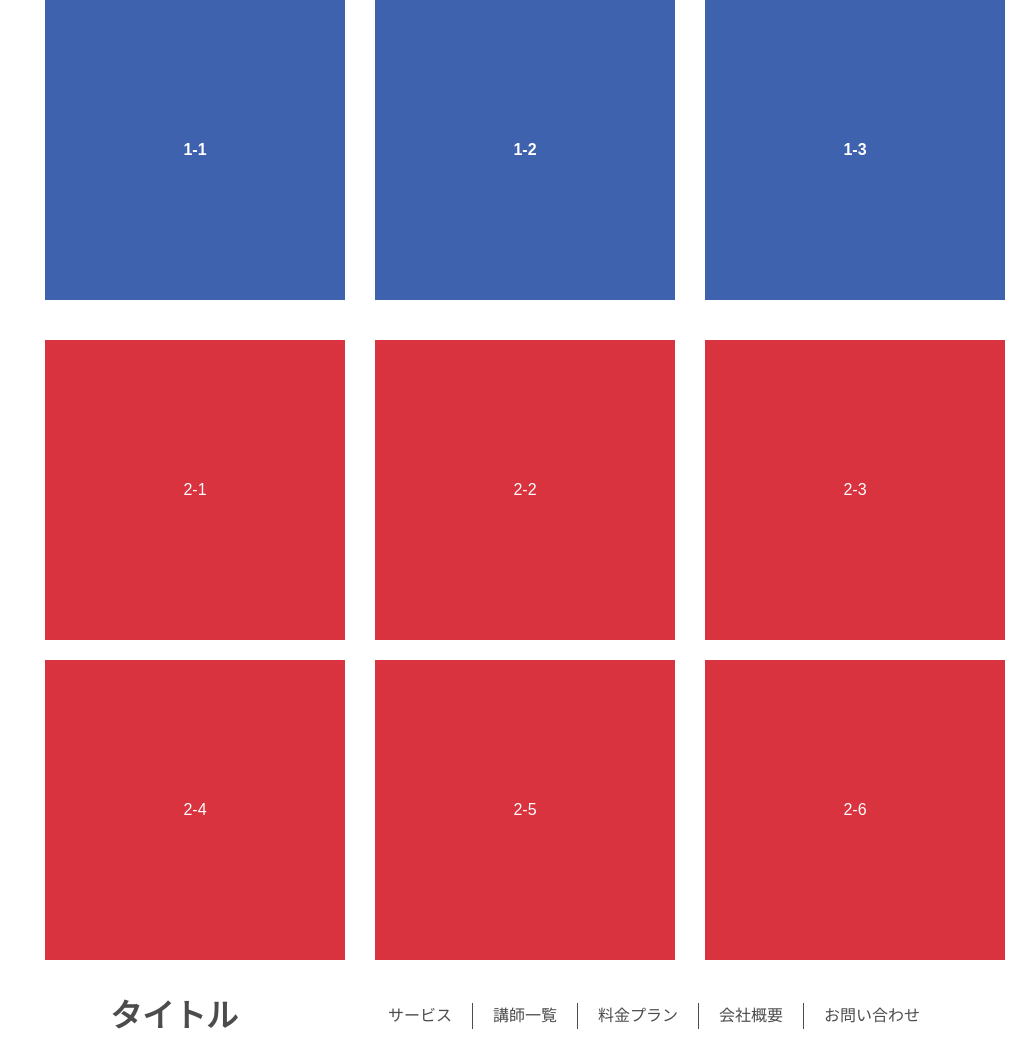
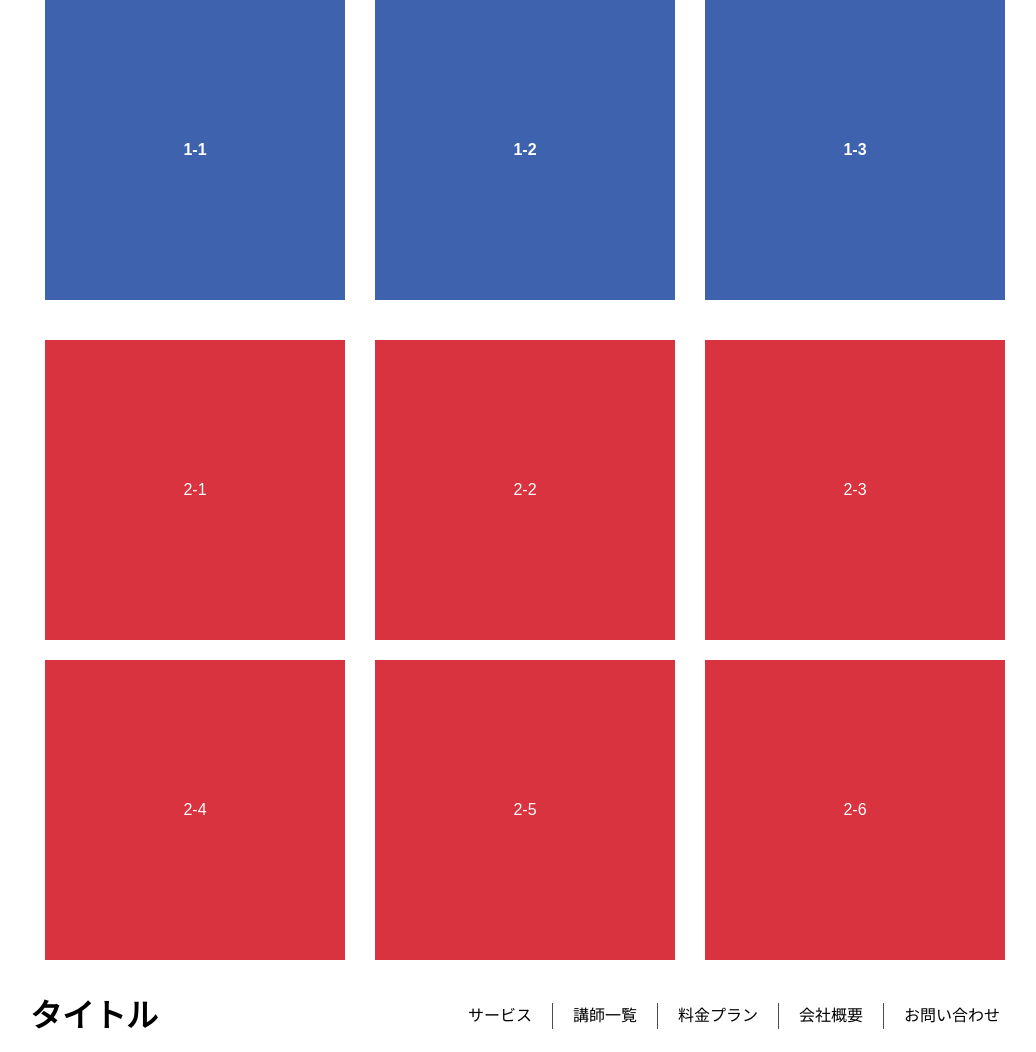
Before and after one commit to ten-design2308/dezasuta, a plain HTML site: page work2_yonezawa/index.html in a window 1280 px wide. Shown: the whole page, without its empty margins (115-1151 px from the left). Drawn offline with Linux system fonts and the light colour scheme.

Commit message:
work2-03

```diff
--- a/work2_yonezawa/css/style.css
+++ b/work2_yonezawa/css/style.css
@@ -1,28 +1,36 @@
 @charset "utf-8";
 
 /* cssリセット */
+
+html,
 body,
 h1,
 h2,
 h3,
+p,
+dl,
+dt,
+dd,
 ul,
-li,
-p {
-    margin: 0;
-    margin: 0;
+li {
     margin: 0;
     padding: 0;
     line-height: 1;
-    color: #4c4c4c;
-    font-family: "游ゴシック体", YuGothic, "游ゴシック", "Yu Gothic", "メイリオ", "Hiragino Kaku Gothic ProN", "Hiragino Sans", sans-serif;
+    /*デフォルトの文字色、font-familyを予め当てておく*/
+    color: #000;
+    font-family: "游ゴシック体", YuGothic, "游ゴシック", "Yu Gothic", "メイリオ",
+        "Hiragino Kaku Gothic ProN", "Hiragino Sans", sans-serif;
 }
 
 a {
+    /*下線を消す*/
     text-decoration: none;
+    /*色を消す*/
     color: inherit;
 }
 
 ul {
+    /*左の「・」を消す*/
     list-style: none;
 }
 
@@ -34,11 +42,10 @@ img {
 
 /* cssリセット ここまで */
 
-
 .wrap-blue {
     display: flex;
     justify-content: space-between;
-    width: 960px;
+    max-width: 960px;
     margin: 0 auto;
     padding-bottom: 40px;
 }
@@ -53,12 +60,11 @@ img {
     font-weight: bold;
 }
 
-
 .wrap-red {
     display: flex;
     justify-content: space-between;
     flex-wrap: wrap;
-    width: 960px;
+    max-width: 960px;
     margin: 0 auto;
 }
 
@@ -72,32 +78,22 @@ img {
     margin-bottom: 20px;
 }
 
-
 .wrap-top {
     display: flex;
     justify-content: space-around;
-    max-width: 960px;
     margin: 20px auto;
 }
 
 .wrap-menu {
     display: flex;
     align-items: center;
-    max-width: 960px;
-}
-
-.wrap-menu ul {
-    display: flex;
-    justify-content: space-between;
-    max-width: 960px;
 }
 
 .wrap-menu li {
     padding: 5px 20px;
-    font-weight: lighter;
 }
 
-li+li {
+li + li {
     border-left: 1px solid #4c4c4c;
 }
 
@@ -117,13 +113,11 @@ li+li {
     }
 
     .wrap-menu li {
-        text-align: left;
         padding: 15px 0;
-        width: 100%;
         border-bottom: 1px solid #4c4c4c;
     }
 
-    li+li {
+    li + li {
         border-left: 0;
     }
 }
--- a/work2_yonezawa/index.html
+++ b/work2_yonezawa/index.html
@@ -30,15 +30,14 @@
     <div class="wrap-top">
         <h1>タイトル</h1>
 
-        <div class="wrap-menu">
-            <ul>
+        <ul class="wrap-menu">
             <li>サービス</li>
             <li>講師一覧</li>
             <li>料金プラン</li>
             <li>会社概要</li>
             <li>お問い合わせ</li>
         </ul>
-        </div>
+
     </div>
 
 
```
Also changed, not shown: 1 other file. Lines whose indentation alone changed are shown as unchanged.
